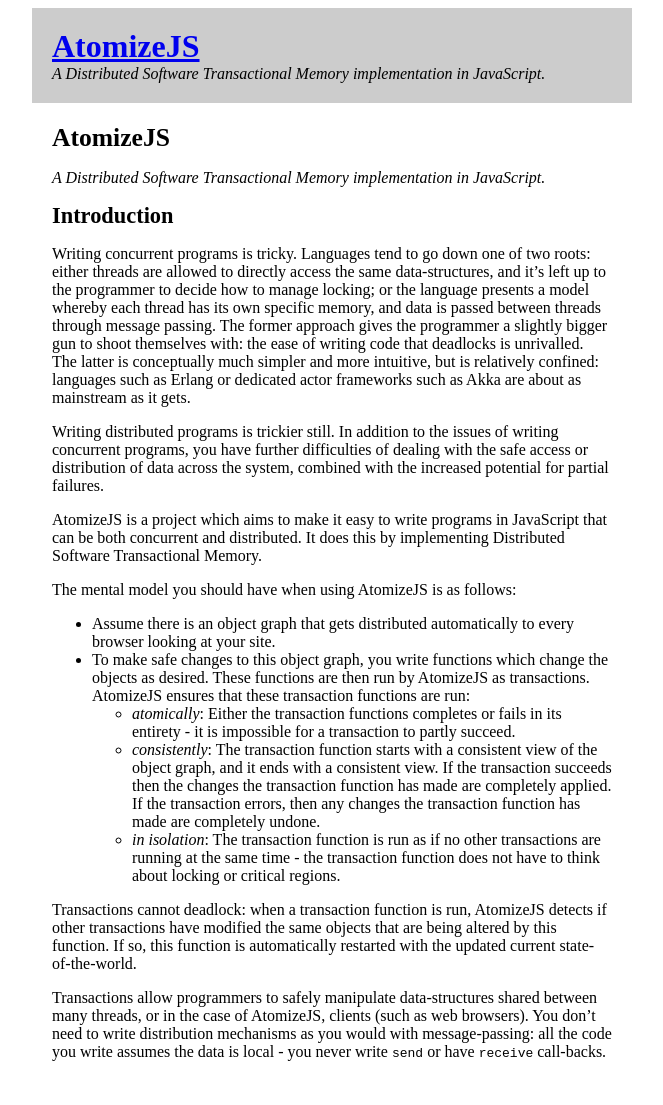
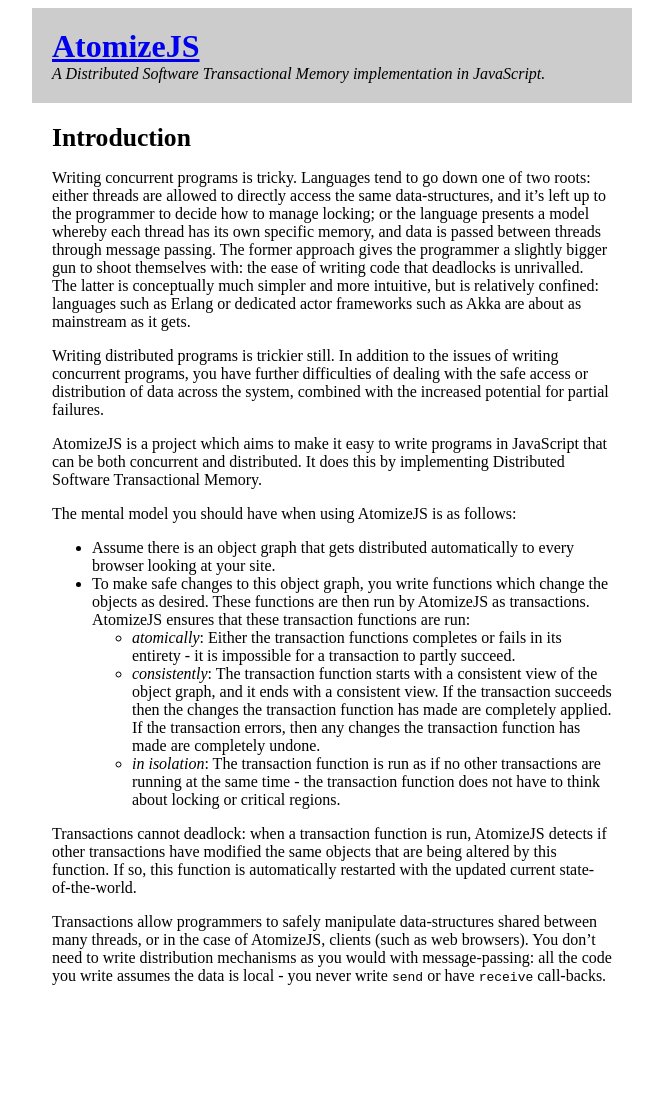
Before and after one commit to atomizejs/atomizejs.github.com, a Jekyll site: the page built from index.markdown, in a window 1280 px wide. Shown: the whole page, without its empty margins (308-971 px from the left). Built offline with Jekyll 4.4.1, drawn with Linux system fonts in a browser that asks for light colours; Markdown is read by kramdown in place of the engine named in the settings; after the commit the page ends 1029 px from its top, so only the background shows below that.

Commit message:
Yet more attempt at some layout
--HG--
extra : signature : gnupg%3AiQEcBAABAgAGBQJO16TMAAoJEO%2BewIrBgcV3dwEIAIc1J2xivzaAyg%2BRBb90e3VWC%2BfogWM7wb3cDNq4xZy9kauO/Krvp%2B5sUl3WbT8I0zGqIZXQSX7L1njgj5%2BLXYOE4jkS3MzFot9GR1Vos/Bd5IE7RHXfsCPqY78qp%2B2EEVx%2B81%2Bmss/K5m9gg8hy3fi1J9QK/kTFSAF8mD5I5NtgNrxcICePvKjmX2%2BwZrzkPMIZ0dRulkNig0OTtBTZQ7OgkEREHUtCGdXoOozRwYTxt0FHKQ%2BybVgLZ/yQi7T/k/58fxS%2BmxYSVL0kkgoMxahT6HHhwsUK7ysHuaZCZoQuqJoSfhm6nmkka0klxl66k0PqzcdMwm2Tx3moHa/Rzss%3D

```diff
--- a/index.markdown
+++ b/index.markdown
@@ -3,12 +3,7 @@
 title: AtomizeJS
 ---
 
-# AtomizeJS
-
-*A Distributed Software Transactional Memory implementation in
-JavaScript.*
-
-## Introduction
+# Introduction
 
 Writing concurrent programs is tricky. Languages tend to go down one
 of two roots: either threads are allowed to directly access the same
```
